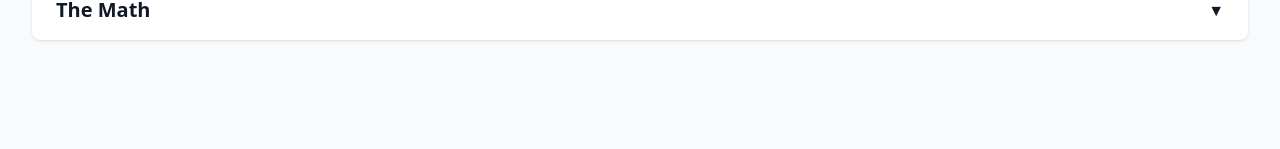
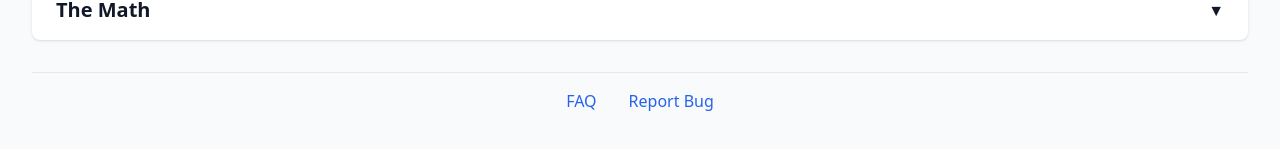
Before and after one commit to blue-yard/ethereum-blob-simulator, a React (Vite) app: page / in a window 1280 px wide. Shown: the part 1541-1690 px from the top of the page. Before the commit the page ends 1613 px from the top, so only its background shows below. Built offline with nearby package versions, Linux system fonts and the light colour scheme.

Commit message:
Add another FAQ item. Add links to FAQ and report bug

```diff
--- a/src/App.tsx
+++ b/src/App.tsx
@@ -9,7 +9,8 @@ function App() {
   const [isResultsOpen, setIsResultsOpen] = useState(true) // Start open by default
 
   return (
-    <div className="min-h-screen p-4 md:p-8">
+    <div className="min-h-screen p-4 md:p-8 flex flex-col">
+      <div className="flex-grow">
         <h1 className="text-3xl font-bold mb-8">
           Ethereum Blob Simulator
         </h1>
@@ -59,6 +60,28 @@ function App() {
           </section>
         </div>
       </div>
+
+      <footer className="mt-8 py-4 border-t dark:border-gray-700">
+        <div className="flex justify-center gap-8">
+          <a
+            href="https://github.com/blue-yard/ethereum-blob-simulator#faq"
+            className="text-blue-600 hover:text-blue-800 dark:text-blue-400 dark:hover:text-blue-200"
+            target="_blank"
+            rel="noopener noreferrer"
+          >
+            FAQ
+          </a>
+          <a
+            href="https://github.com/blue-yard/ethereum-blob-simulator/issues"
+            className="text-blue-600 hover:text-blue-800 dark:text-blue-400 dark:hover:text-blue-200"
+            target="_blank"
+            rel="noopener noreferrer"
+          >
+            Report Bug
+          </a>
+        </div>
+      </footer>
+    </div>
   )
 }
 
```
Also changed, not shown: 1 other file (tests, documents, lock files or other folders). Lines whose indentation alone changed are shown as unchanged.
